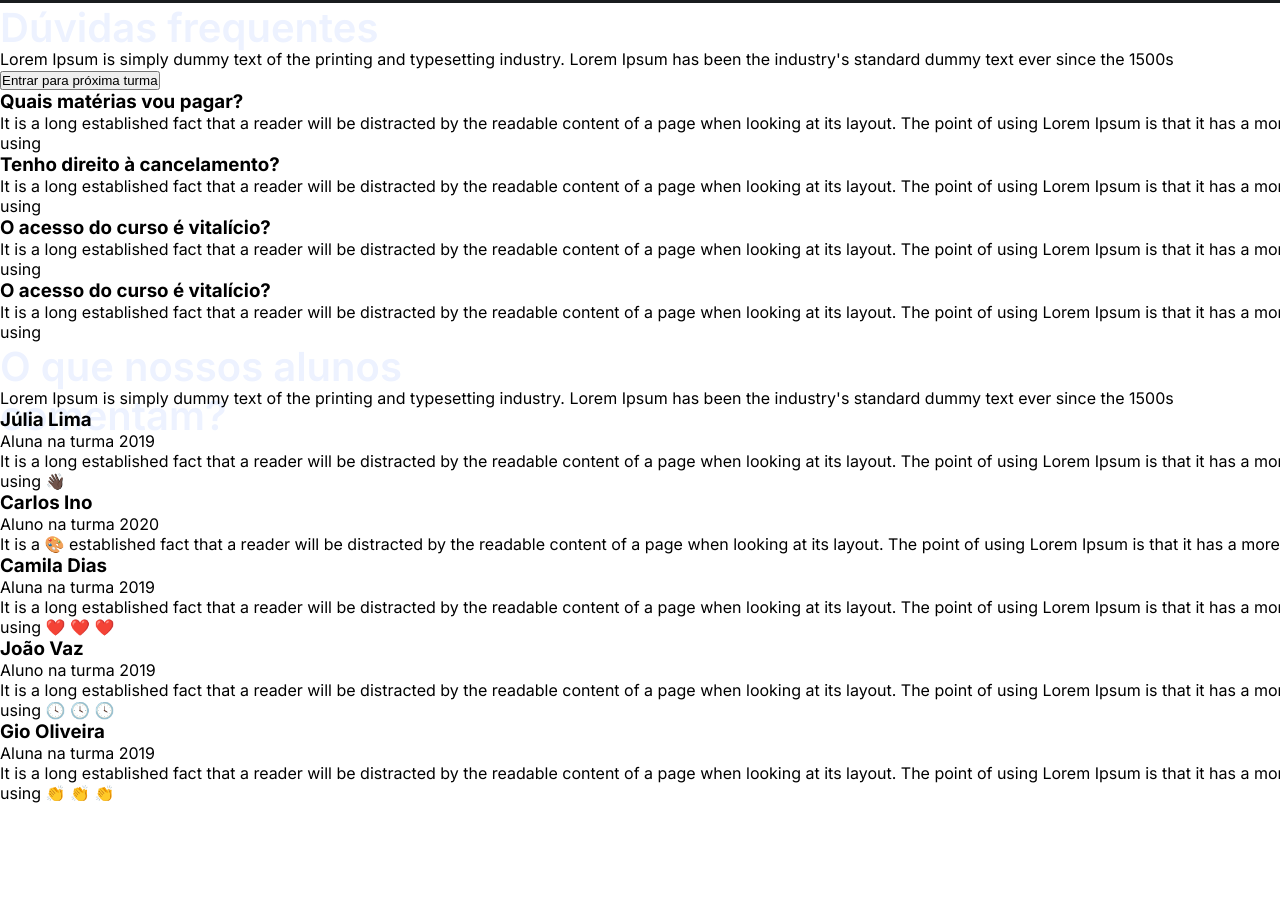
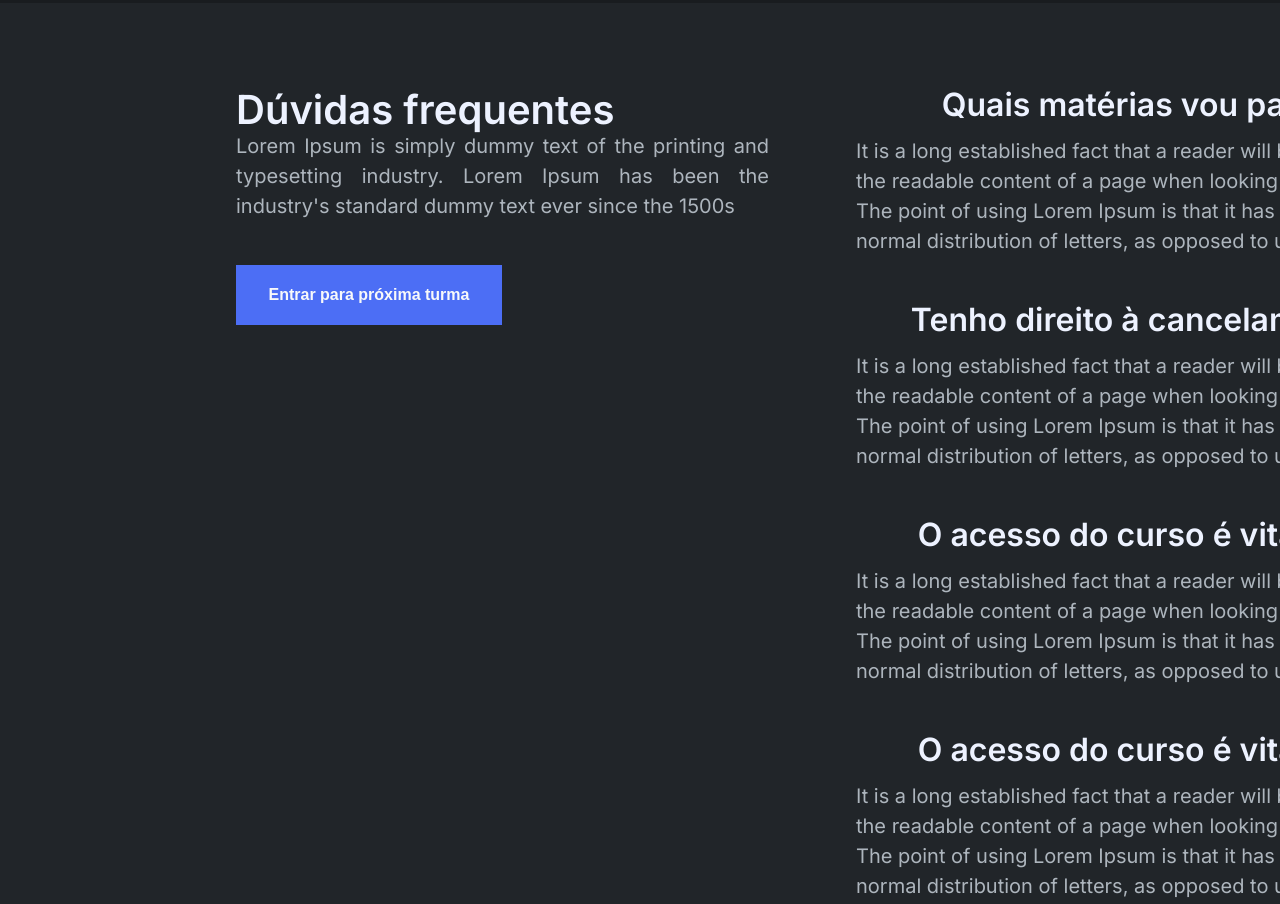
Before and after one commit to rickzeppelin/m2-site-institucional-generico-rickzeppelin, a plain HTML site: page index.html in a window 1280 px wide. Shown: the part 1164-2068 px from the top of the page. Before the commit the page ends 1987 px from the top, so only its background shows below. Drawn offline with Linux system fonts and the light colour scheme.

Commit message:
Tarefa 2 concluída

```diff
--- a/index.html
+++ b/index.html
@@ -45,26 +45,26 @@
       </section>
 
       <!-- ====== Section FAQ ====== -->
-      <section>
-        <div>
+      <section class="section-faq">
+        <div class="section-faq--container">
           <!-- LEFT SIDE -->
           <div>
-            <div>
+            <div class="section-faq--duvidas">
               <h2>Dúvidas frequentes</h2>
-              <p>
+              <p class="section-banner--text narrow">
                 Lorem Ipsum is simply dummy text of the printing and typesetting
                 industry. Lorem Ipsum has been the industry's standard dummy
                 text ever since the 1500s
               </p>
-              <button>Entrar para próxima turma</button>
+              <button class="section-faq--button">Entrar para próxima turma</button>
             </div>
           </div>
           <!-- RIGHT SIDE -->
-          <ul>
+          <ul class="section-faq--ul">
             <!-- Question 1 -->
             <li>
               <h3>Quais matérias vou pagar?</h3>
-              <p>
+              <p class="section-faq--text">
                 It is a long established fact that a reader will be distracted
                 by the readable content of a page when looking at its layout.
                 The point of using Lorem Ipsum is that it has a more-or-less
@@ -74,7 +74,7 @@
             <!-- Question 2 -->
             <li>
               <h3>Tenho direito à cancelamento?</h3>
-              <p>
+              <p class="section-faq--text">
                 It is a long established fact that a reader will be distracted
                 by the readable content of a page when looking at its layout.
                 The point of using Lorem Ipsum is that it has a more-or-less
@@ -84,7 +84,7 @@
             <!-- Question 3 -->
             <li>
               <h3>O acesso do curso é vitalício?</h3>
-              <p>
+              <p class="section-faq--text">
                 It is a long established fact that a reader will be distracted
                 by the readable content of a page when looking at its layout.
                 The point of using Lorem Ipsum is that it has a more-or-less
@@ -94,7 +94,7 @@
             <!-- Question 4 -->
             <li>
               <h3>O acesso do curso é vitalício?</h3>
-              <p>
+              <p class="section-faq--text">
                 It is a long established fact that a reader will be distracted
                 by the readable content of a page when looking at its layout.
                 The point of using Lorem Ipsum is that it has a more-or-less
@@ -106,13 +106,13 @@
       </section>
 
       <!-- ====== Section Comments ====== -->
-      <section>
-        <div>
+      <section class="section-comments">
+        <div class="section-comments--container">
           <!-- RIGHT SIDE -->
           <div>
-            <div>
-              <h2>O que nossos alunos comentam?</h2>
-              <p>
+            <div class="section-comments--square">
+              <h2 class="section-comments--title">O que nossos alunos comentam?</h2>
+              <p class="section-comments--text">
                 Lorem Ipsum is simply dummy text of the printing and typesetting
                 industry. Lorem Ipsum has been the industry's standard dummy
                 text ever since the 1500s
@@ -120,14 +120,14 @@
             </div>
           </div>
           <!-- LEFT SIDE -->
-          <ul>
+          <ul class="section-comments--ul">
             <!-- Comment 1 -->
-            <li>
-              <div>
+            <li class="section-comments--li">
+              <div class="section-comments--name">
                 <h3>Júlia Lima</h3>
-                <p>Aluna na turma 2019</p>
+                <p class="section-comments--desc">Aluna na turma 2019</p>
               </div>
-              <p>
+              <p class="section-comments--text">
                 It is a long established fact that a reader will be distracted
                 by the readable content of a page when looking at its layout.
                 The point of using Lorem Ipsum is that it has a more-or-less
@@ -135,12 +135,12 @@
               </p>
             </li>
             <!-- Comment 2 -->
-            <li>
-              <div>
+            <li class="section-comments--li">
+              <div class="section-comments--name">
                 <h3>Carlos Ino</h3>
-                <p>Aluno na turma 2020</p>
+                <p class="section-comments--desc">Aluno na turma 2020</p>
               </div>
-              <p>
+              <p class="section-comments--text">
                 It is a 🎨 established fact that a reader will be distracted by
                 the readable content of a page when looking at its layout. The
                 point of using Lorem Ipsum is that it has a more-or-less normal
@@ -148,12 +148,12 @@
               </p>
             </li>
             <!-- Comment 3 -->
-            <li>
-              <div>
+            <li class="section-comments--li">
+              <div class="section-comments--name">
                 <h3>Camila Dias</h3>
-                <p>Aluna na turma 2019</p>
+                <p class="section-comments--desc">Aluna na turma 2019</p>
               </div>
-              <p>
+              <p class="section-comments--text">
                 It is a long established fact that a reader will be distracted
                 by the readable content of a page when looking at its layout.
                 The point of using Lorem Ipsum is that it has a more-or-less
@@ -161,12 +161,12 @@
               </p>
             </li>
             <!-- Comment 4 -->
-            <li>
-              <div>
+            <li class="section-comments--li">
+              <div class="section-comments--name">
                 <h3>João Vaz</h3>
-                <p>Aluno na turma 2019</p>
+                <p class="section-comments--desc">Aluno na turma 2019</p>
               </div>
-              <p>
+              <p class="section-comments--text">
                 It is a long established fact that a reader will be distracted
                 by the readable content of a page when looking at its layout.
                 The point of using Lorem Ipsum is that it has a more-or-less
@@ -174,12 +174,12 @@
               </p>
             </li>
             <!-- Comment 5 -->
-            <li>
-              <div>
+            <li class="section-comments--li">
+              <div class="section-comments--name">
                 <h3>Gio Oliveira</h3>
-                <p>Aluna na turma 2019</p>
+                <p class="section-comments--desc">Aluna na turma 2019</p>
               </div>
-              <p>
+              <p class="section-comments--text">
                 It is a long established fact that a reader will be distracted
                 by the readable content of a page when looking at its layout.
                 The point of using Lorem Ipsum is that it has a more-or-less
@@ -193,7 +193,9 @@
 
     <!-- ====== Footer ====== -->
     <footer>
-      <img src="" alt="" />
+      <div class="bottombar">
+        <img src="src/assets/logo.svg" alt="Generic Course" class="logo"/>
+      </div>
     </footer>
 
     <!-- ====== Modal ====== -->
--- a/src/styles/index.css
+++ b/src/styles/index.css
@@ -89,6 +89,13 @@ h2 {
     height: 46px;
 }
 
+h3 {
+    font-size: 32px;
+    font-weight: 600;
+    color: var(--gray-6);
+    height: 51px;
+}
+
 .section-about--text {
     color: var(--gray-5);
     font-size: 20px;
@@ -101,3 +108,116 @@ h2 {
 .section-about--container {
     display: flex;
 }
+
+.section-faq {
+    background-color: var(--gray-2);
+    height: 1387px;
+    padding: 82px 236px 82px 236px;
+}
+
+.section-faq--container {
+    display: flex;
+}
+
+.section-faq--duvidas {
+    width: 620px;
+    height: 280px;
+}
+
+.section-faq--ul {
+    width: 583px;
+    list-style-type: none;
+    text-align: center;
+}
+
+.section-faq--button {
+    width: 266px;
+    height: 60px;
+    background-color: var(--brand-1);
+    border: 1px solid var(--brand-1);
+    color: var(--gray-7);
+    font-size: 16px;
+    font-weight: 600;
+}
+
+.section-faq--text {
+    color: var(--gray-4);
+    width: 583px;
+    font-size: 20px;
+    text-align: left;
+    font-weight: 400;
+    line-height: 30px;
+    margin-bottom: 44px;
+}
+
+.section-comments {
+    background-color: var(--gray-2);
+    height: 1387px;
+    padding: 82px 236px 82px 236px;
+}
+
+.section-comments--container {
+    display: flex;
+    flex-direction: row-reverse;
+}
+
+.section-comments--text {
+    color: var(--gray-4);
+    width: 412px;
+    font-size: 20px;
+    text-align: left;
+    font-weight: 400;
+    line-height: 30px;
+    margin-bottom: 44px;
+}
+
+.section-comments--square {
+    background-color: var(--brand-1);
+    width: 413.6px;
+    height: 363px;
+    margin-left: 35px;
+    padding: 80px 52px 80px 52px;
+    display: flex;
+    flex-direction: column;
+    justify-content: space-between;
+}
+
+.section-comments--ul {
+    width: 620px;
+    list-style-type: none;
+}
+
+.section-comments--name {
+    width: 192px;
+    margin-right: 8px;
+}
+
+.section-comments--desc {
+    color: var(--gray-4);
+    font-size: 16px;
+    font-weight: 400;
+}
+
+.section-comments--title {
+    line-height: 64px;
+}
+
+.section-comments--li {
+    display: flex;
+    margin: 16px;
+}
+
+.narrow {
+    width: 533px;
+    text-align: justify;
+}
+
+.bottombar {
+    height: 52px;
+    background-color: var(--gray-1);
+    border-bottom: 2px solid var(--brand-1);
+    display: flex;
+    align-items: center;
+    justify-content: space-between;
+    padding: 50px 775px 50px 775px;
+}
```
